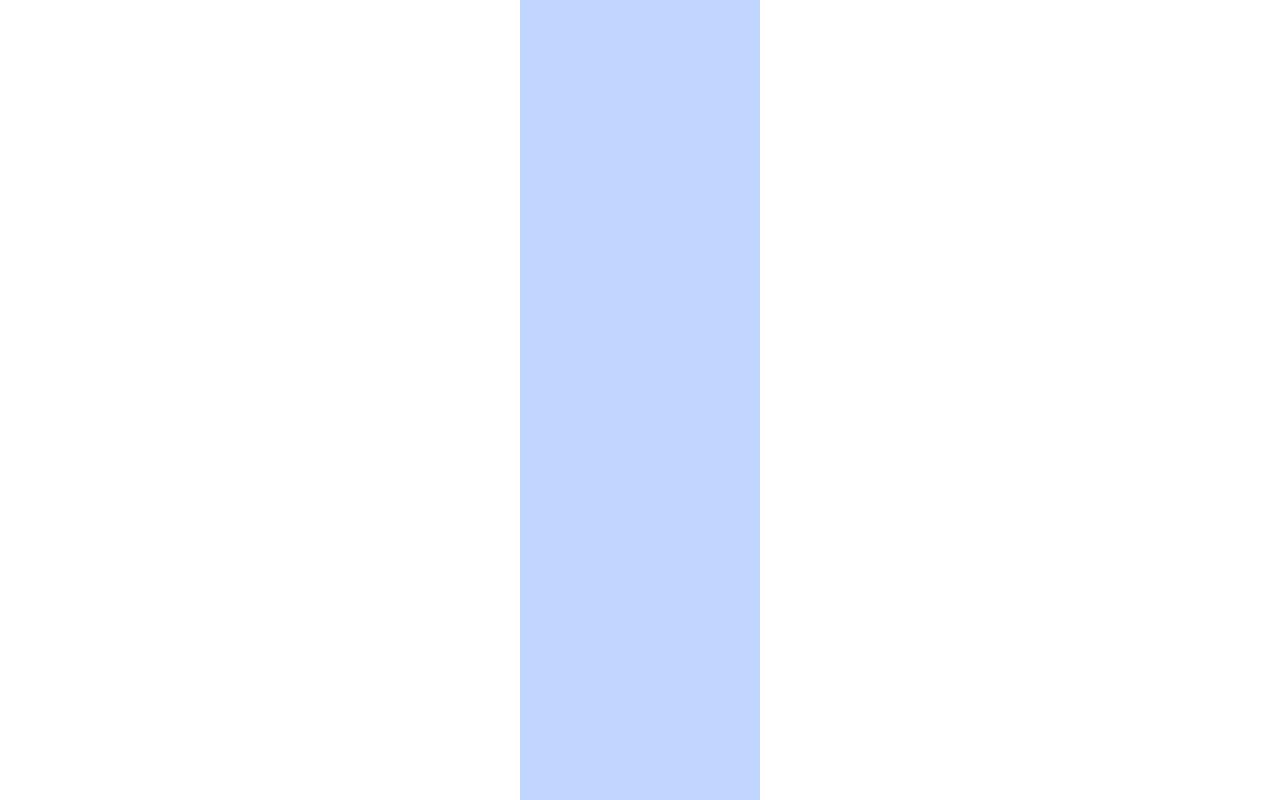
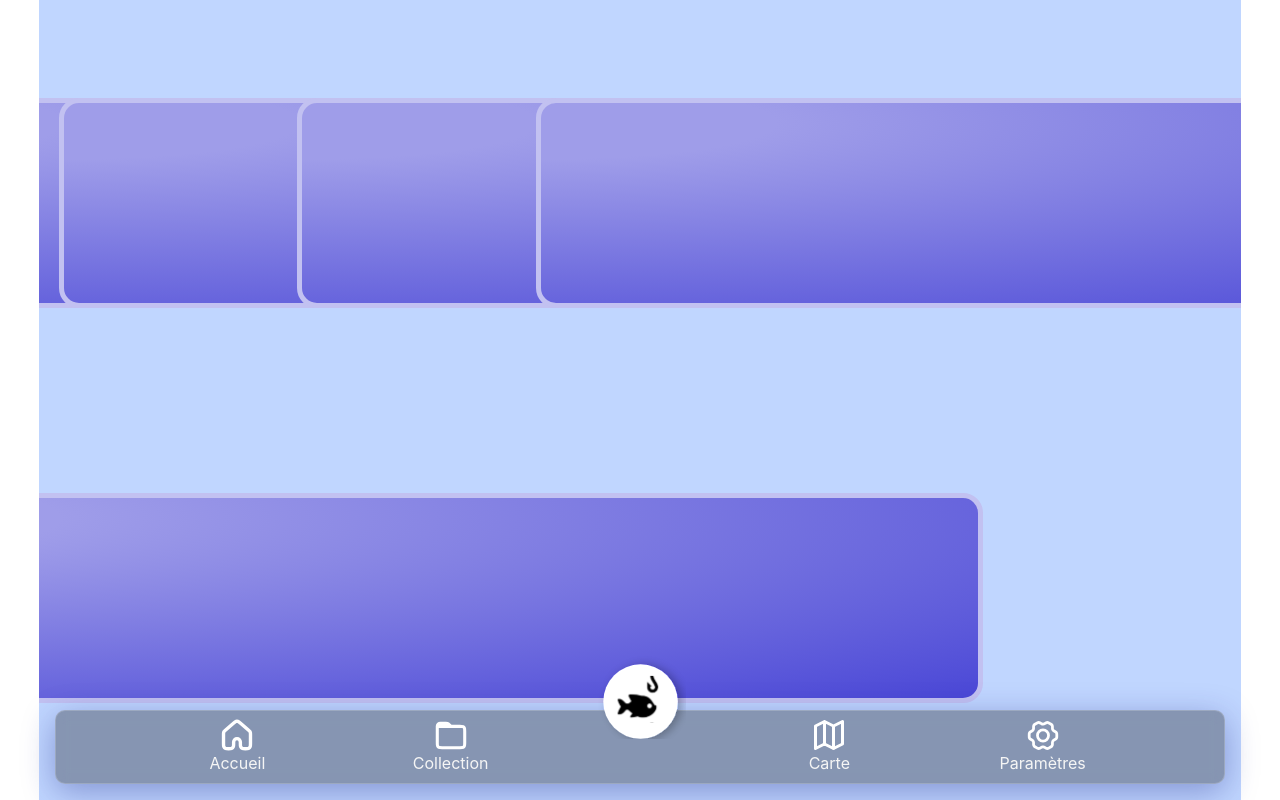
Before and after one commit to LauraR40/Fishdex, a SvelteKit app: page /parametres in a window 1280 px wide. Built offline with nearby package versions, Linux system fonts and the light colour scheme.

Commit message:
Début page param

```diff
--- a/src/routes/carte/+page.svelte
+++ b/src/routes/carte/+page.svelte
@@ -2,9 +2,6 @@
   import Navbar from "../../components/navbar.svelte";
 </script>
 
-<!-- <div>
-  <img class="vagues pos1" alt="vagues" src="src/lib/assets/Vagues.svg" />
-</div> -->
 <div class="disposition-carte pos2">
   <div class="der-carte bloc-default gradiant-left">
     <div class="ligne pad">
--- a/src/routes/parametres/+page.svelte
+++ b/src/routes/parametres/+page.svelte
@@ -1 +1,15 @@
-<div class="disposition"></div>
+<script>
+  import Navbar from "../../components/navbar.svelte";
+</script>
+
+<div class="disposition">
+  <div class="der-poisson bloc-default gradiant-left"></div>
+  <div class="der-poisson bloc-default gradiant-left"></div>
+  <div class="der-poisson bloc-default gradiant-left"></div>
+  <div class="der-poisson bloc-default gradiant-left"></div>
+  <div class="der-poisson bloc-default gradiant-left"></div>
+  <div class="der-poisson bloc-default gradiant-left"></div>
+  <div class="der-poisson bloc-default gradiant-left"></div>
+  <div class="fin-page"></div>
+</div>
+<Navbar />
```
